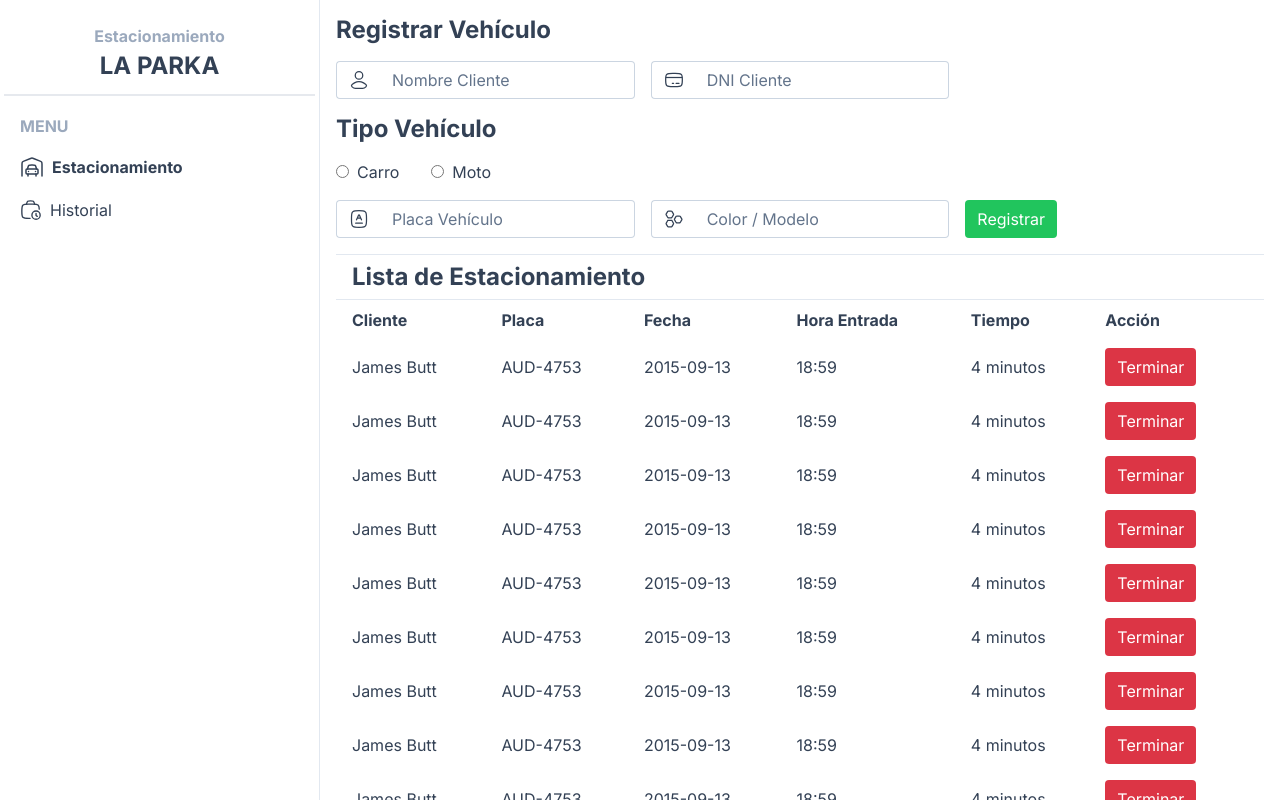
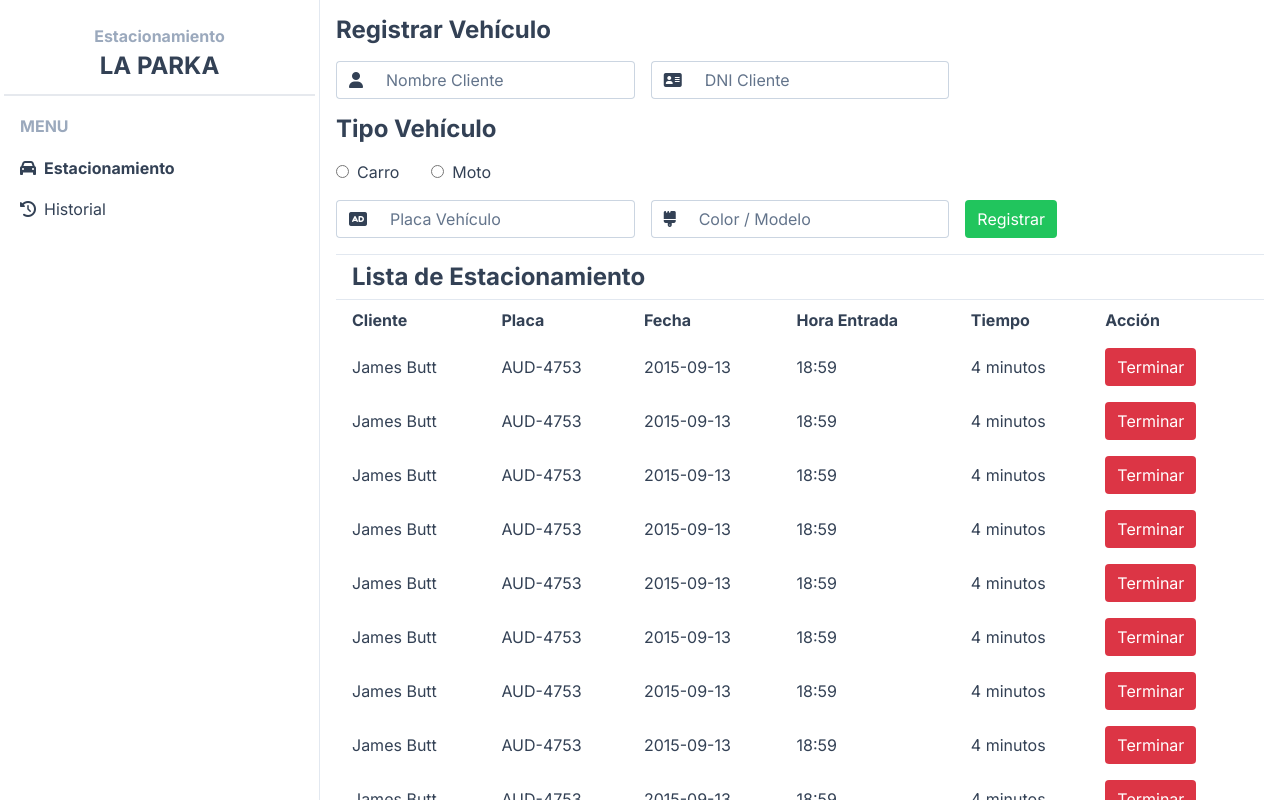
Before and after one commit to RefinedCandle49/playaEstacionamientoFront, an Angular app: page / in a window 1280 px wide. Built offline with nearby package versions, Linux system fonts and the light colour scheme.

Commit message:
style: Cambiar svg por iconos de fontawesome

```diff
--- a/src/app/components/form/form.component.html
+++ b/src/app/components/form/form.component.html
@@ -4,28 +4,9 @@
 
     <div class="col col-12 col-xxl-3 col-md-4 col-sm-6">
       <div class="input-group mb-0 mb-sm-3">
-        <span class="input-group-text" id="basic-addon1"
-          ><svg
-            xmlns="http://www.w3.org/2000/svg"
-            viewBox="0 0 24 24"
-            width="20"
-            height="20"
-            color="#000000"
-            fill="none"
-          >
-            <path
-              d="M6.57757 15.4816C5.1628 16.324 1.45336 18.0441 3.71266 20.1966C4.81631 21.248 6.04549 22 7.59087 22H16.4091C17.9545 22 19.1837 21.248 20.2873 20.1966C22.5466 18.0441 18.8372 16.324 17.4224 15.4816C14.1048 13.5061 9.89519 13.5061 6.57757 15.4816Z"
-              stroke="currentColor"
-              stroke-width="1.5"
-              stroke-linecap="round"
-              stroke-linejoin="round"
-            />
-            <path
-              d="M16.5 6.5C16.5 8.98528 14.4853 11 12 11C9.51472 11 7.5 8.98528 7.5 6.5C7.5 4.01472 9.51472 2 12 2C14.4853 2 16.5 4.01472 16.5 6.5Z"
-              stroke="currentColor"
-              stroke-width="1.5"
-            /></svg
-        ></span>
+        <span class="input-group-text" id="basic-addon1">
+          <i class="fa-solid fa-user"></i>
+        </span>
         <input type="text" class="form-control" placeholder="Nombre Cliente" />
       </div>
     </div>
@@ -33,44 +14,7 @@
     <div class="col col-12 col-xxl-3 col-md-4 col-sm-6">
       <div class="input-group mb-0 mb-sm-3">
         <span class="input-group-text" id="basic-addon1">
-          <svg
-            xmlns="http://www.w3.org/2000/svg"
-            viewBox="0 0 24 24"
-            width="20"
-            height="20"
-            color="#000000"
-            fill="none"
-          >
-            <path
-              d="M2 12C2 8.46252 2 6.69377 3.0528 5.5129C3.22119 5.32403 3.40678 5.14935 3.60746 4.99087C4.86213 4 6.74142 4 10.5 4H13.5C17.2586 4 19.1379 4 20.3925 4.99087C20.5932 5.14935 20.7788 5.32403 20.9472 5.5129C22 6.69377 22 8.46252 22 12C22 15.5375 22 17.3062 20.9472 18.4871C20.7788 18.676 20.5932 18.8506 20.3925 19.0091C19.1379 20 17.2586 20 13.5 20H10.5C6.74142 20 4.86213 20 3.60746 19.0091C3.40678 18.8506 3.22119 18.676 3.0528 18.4871C2 17.3062 2 15.5375 2 12Z"
-              stroke="currentColor"
-              stroke-width="1.5"
-              stroke-linecap="round"
-              stroke-linejoin="round"
-            />
-            <path
-              d="M10 16H11.5"
-              stroke="currentColor"
-              stroke-width="1.5"
-              stroke-miterlimit="10"
-              stroke-linecap="round"
-              stroke-linejoin="round"
-            />
-            <path
-              d="M14.5 16L18 16"
-              stroke="currentColor"
-              stroke-width="1.5"
-              stroke-miterlimit="10"
-              stroke-linecap="round"
-              stroke-linejoin="round"
-            />
-            <path
-              d="M2 9H22"
-              stroke="currentColor"
-              stroke-width="1.5"
-              stroke-linejoin="round"
-            />
-          </svg>
+          <i class="fa-solid fa-address-card"></i>
         </span>
         <input type="text" class="form-control" placeholder="DNI Cliente" />
       </div>
@@ -94,34 +38,7 @@
     <div class="col col-12 col-xxl-3 col-md-4 col-sm-6">
       <div class="input-group mb-0 mb-md-3">
         <span class="input-group-text" id="basic-addon1">
-          <svg
-            xmlns="http://www.w3.org/2000/svg"
-            viewBox="0 0 24 24"
-            width="20"
-            height="20"
-            color="#000000"
-            fill="none"
-          >
-            <path
-              d="M3 11C3 7.25027 3 5.3754 3.95491 4.06107C4.26331 3.6366 4.6366 3.26331 5.06107 2.95491C6.3754 2 8.25027 2 12 2C15.7497 2 17.6246 2 18.9389 2.95491C19.3634 3.26331 19.7367 3.6366 20.0451 4.06107C21 5.3754 21 7.25027 21 11V13C21 16.7497 21 18.6246 20.0451 19.9389C19.7367 20.3634 19.3634 20.7367 18.9389 21.0451C17.6246 22 15.7497 22 12 22C8.25027 22 6.3754 22 5.06107 21.0451C4.6366 20.7367 4.26331 20.3634 3.95491 19.9389C3 18.6246 3 16.7497 3 13V11Z"
-              stroke="currentColor"
-              stroke-width="1.5"
-            />
-            <path
-              d="M15 13L14.1429 11M9 13L9.85714 11M9.85714 11L11.4076 7.38235C11.5067 7.15092 11.7406 7 12 7C12.2594 7 12.4933 7.15092 12.5924 7.38235L14.1429 11M9.85714 11H14.1429"
-              stroke="currentColor"
-              stroke-width="1.5"
-              stroke-linecap="round"
-              stroke-linejoin="round"
-            />
-            <path
-              d="M8 17L16 17"
-              stroke="currentColor"
-              stroke-width="1.5"
-              stroke-linecap="round"
-              stroke-linejoin="round"
-            />
-          </svg>
+          <i class="fa-solid fa-audio-description"></i>
         </span>
         <input type="text" class="form-control" placeholder="Placa Vehículo" />
       </div>
@@ -129,37 +46,9 @@
 
     <div class="col col-12 col-xxl-3 col-md-4 col-sm-6">
       <div class="input-group mb-0 mb-md-3">
-        <span class="input-group-text" id="basic-addon1"
-          ><svg
-            xmlns="http://www.w3.org/2000/svg"
-            viewBox="0 0 24 24"
-            width="20"
-            height="20"
-            color="#000000"
-            fill="none"
-          >
-            <path
-              d="M11.1075 5.57624C11.3692 6.02707 11.5 6.25248 11.5 6.5C11.5 6.74752 11.3692 6.97293 11.1075 7.42376L9.85804 9.57624C9.59636 10.0271 9.46551 10.2525 9.25 10.3762C9.03449 10.5 8.7728 10.5 8.24943 10.5H5.75057C5.2272 10.5 4.96551 10.5 4.75 10.3762C4.53449 10.2525 4.40364 10.0271 4.14196 9.57624L2.89253 7.42376C2.63084 6.97293 2.5 6.74752 2.5 6.5C2.5 6.25248 2.63084 6.02707 2.89253 5.57624L4.14196 3.42376C4.40364 2.97293 4.53449 2.74752 4.75 2.62376C4.96551 2.5 5.2272 2.5 5.75057 2.5L8.24943 2.5C8.7728 2.5 9.03449 2.5 9.25 2.62376C9.46551 2.74752 9.59636 2.97293 9.85804 3.42376L11.1075 5.57624Z"
-              stroke="currentColor"
-              stroke-width="1.5"
-              stroke-linecap="round"
-              stroke-linejoin="round"
-            />
-            <path
-              d="M21.1075 11.5762C21.3692 12.0271 21.5 12.2525 21.5 12.5C21.5 12.7475 21.3692 12.9729 21.1075 13.4238L19.858 15.5762C19.5964 16.0271 19.4655 16.2525 19.25 16.3762C19.0345 16.5 18.7728 16.5 18.2494 16.5H15.7506C15.2272 16.5 14.9655 16.5 14.75 16.3762C14.5345 16.2525 14.4036 16.0271 14.142 15.5762L12.8925 13.4238C12.6308 12.9729 12.5 12.7475 12.5 12.5C12.5 12.2525 12.6308 12.0271 12.8925 11.5762L14.142 9.42376C14.4036 8.97293 14.5345 8.74752 14.75 8.62376C14.9655 8.5 15.2272 8.5 15.7506 8.5L18.2494 8.5C18.7728 8.5 19.0345 8.5 19.25 8.62376C19.4655 8.74752 19.5964 8.97293 19.858 9.42376L21.1075 11.5762Z"
-              stroke="currentColor"
-              stroke-width="1.5"
-              stroke-linecap="round"
-              stroke-linejoin="round"
-            />
-            <path
-              d="M11.1075 16.5762C11.3692 17.0271 11.5 17.2525 11.5 17.5C11.5 17.7475 11.3692 17.9729 11.1075 18.4238L9.85804 20.5762C9.59636 21.0271 9.46551 21.2525 9.25 21.3762C9.03449 21.5 8.7728 21.5 8.24943 21.5H5.75057C5.2272 21.5 4.96551 21.5 4.75 21.3762C4.53449 21.2525 4.40364 21.0271 4.14196 20.5762L2.89253 18.4238C2.63084 17.9729 2.5 17.7475 2.5 17.5C2.5 17.2525 2.63084 17.0271 2.89253 16.5762L4.14196 14.4238C4.40364 13.9729 4.53449 13.7475 4.75 13.6238C4.96551 13.5 5.2272 13.5 5.75057 13.5L8.24943 13.5C8.7728 13.5 9.03449 13.5 9.25 13.6238C9.46551 13.7475 9.59636 13.9729 9.85804 14.4238L11.1075 16.5762Z"
-              stroke="currentColor"
-              stroke-width="1.5"
-              stroke-linecap="round"
-              stroke-linejoin="round"
-            /></svg
-        ></span>
+        <span class="input-group-text" id="basic-addon1">
+          <i class="fa-solid fa-brush"></i>
+        </span>
         <input type="text" class="form-control" placeholder="Color / Modelo" />
       </div>
     </div>
--- a/src/app/components/sidebar/sidebar.component.html
+++ b/src/app/components/sidebar/sidebar.component.html
@@ -35,57 +35,7 @@
             [routerLinkActiveOptions]="{ exact: true }"
             class="align-middle px-0"
           >
-            <svg
-              xmlns="http://www.w3.org/2000/svg"
-              viewBox="0 1 24 24"
-              width="24"
-              height="24"
-              color="#000000"
-              fill="none"
-            >
-              <path
-                d="M22 21V9.61065C22 8.28771 22 7.62624 21.6561 7.11395C21.3123 6.60167 20.7034 6.35601 19.4856 5.86468L13.4856 3.44396C12.752 3.14799 12.3852 3 12 3C11.6148 3 11.248 3.14799 10.5144 3.44396L4.51444 5.86468C3.29663 6.35601 2.68773 6.60167 2.34387 7.11395C2 7.62624 2 8.28771 2 9.61065V21"
-                stroke="currentColor"
-                stroke-width="1.5"
-                stroke-linecap="round"
-                stroke-linejoin="round"
-              />
-              <path
-                d="M16 19V21M8 19V21"
-                stroke="currentColor"
-                stroke-width="1.5"
-                stroke-linecap="round"
-                stroke-linejoin="round"
-              />
-              <path
-                d="M7.5 14L7.74254 13.0299C8.10632 11.5747 8.28821 10.8472 8.83073 10.4236C9.37325 10 10.1232 10 11.6231 10H12.3769C13.8768 10 14.6267 10 15.1693 10.4236C15.7118 10.8472 15.8937 11.5747 16.2575 13.0299L16.5 14"
-                stroke="currentColor"
-                stroke-width="1.5"
-                stroke-linecap="round"
-                stroke-linejoin="round"
-              />
-              <path
-                d="M17 14H7C6.44772 14 6 14.4477 6 15V18C6 18.5523 6.44772 19 7 19H17C17.5523 19 18 18.5523 18 18V15C18 14.4477 17.5523 14 17 14Z"
-                stroke="currentColor"
-                stroke-width="1.5"
-                stroke-linecap="round"
-                stroke-linejoin="round"
-              />
-              <path
-                d="M8.5 16.49V16.5"
-                stroke="currentColor"
-                stroke-width="1.5"
-                stroke-linecap="round"
-                stroke-linejoin="round"
-              />
-              <path
-                d="M15.5 16.49V16.5"
-                stroke="currentColor"
-                stroke-width="1.5"
-                stroke-linecap="round"
-                stroke-linejoin="round"
-              />
-            </svg>
+            <i class="fa-solid fa-car"></i>
             <span class="d-none d-sm-inline ms-2">Estacionamiento</span>
           </a>
         </li>
@@ -99,36 +49,7 @@
             [routerLinkActiveOptions]="{ exact: true }"
             class="align-middle px-0"
           >
-            <svg
-              xmlns="http://www.w3.org/2000/svg"
-              viewBox="0 1 24 24"
-              width="22"
-              height="22"
-              color="#000000"
-              fill="none"
-            >
-              <path
-                d="M11.0065 21H9.60546C6.02021 21 4.22759 21 3.11379 19.865C2 18.7301 2 16.9034 2 13.25C2 9.59661 2 7.76992 3.11379 6.63496C4.22759 5.5 6.02021 5.5 9.60546 5.5H13.4082C16.9934 5.5 18.7861 5.5 19.8999 6.63496C20.7568 7.50819 20.9544 8.7909 21 11"
-                stroke="currentColor"
-                stroke-width="1.5"
-                stroke-linecap="round"
-                stroke-linejoin="round"
-              />
-              <path
-                d="M18.85 18.85L17.5 17.95V15.7M13 17.5C13 19.9853 15.0147 22 17.5 22C19.9853 22 22 19.9853 22 17.5C22 15.0147 19.9853 13 17.5 13C15.0147 13 13 15.0147 13 17.5Z"
-                stroke="currentColor"
-                stroke-width="1.5"
-                stroke-linecap="round"
-                stroke-linejoin="round"
-              />
-              <path
-                d="M16 5.5L15.9007 5.19094C15.4056 3.65089 15.1581 2.88087 14.5689 2.44043C13.9796 2 13.197 2 11.6316 2H11.3684C9.80304 2 9.02036 2 8.43111 2.44043C7.84186 2.88087 7.59436 3.65089 7.09934 5.19094L7 5.5"
-                stroke="currentColor"
-                stroke-width="1.5"
-                stroke-linecap="round"
-                stroke-linejoin="round"
-              />
-            </svg>
+            <i class="fa-solid fa-clock-rotate-left"></i>
             <span class="d-none d-sm-inline ms-2">Historial</span>
           </a>
         </li>
```
